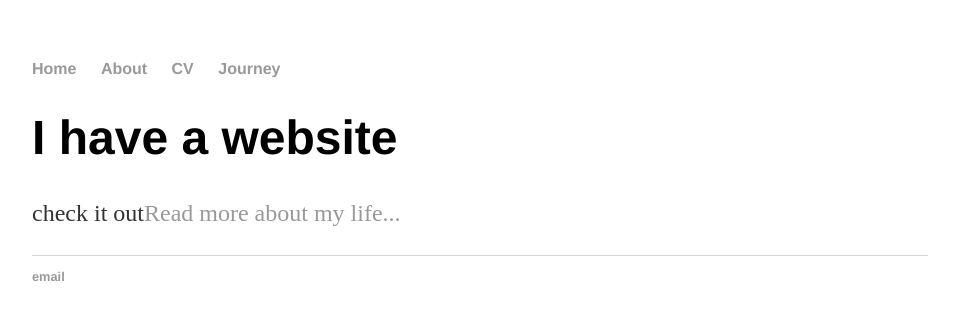
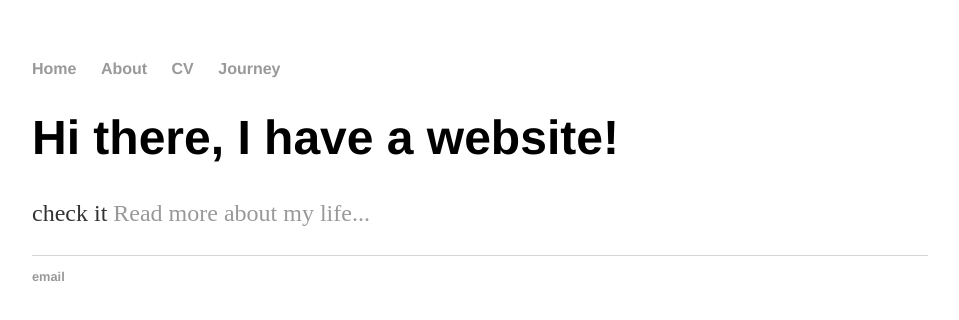
Before and after one commit to mastercbf/cam.github.io, a Jekyll site: the page built from index.html, in a window 1280 px wide. Shown: the top 320 px of the page, without its empty margins (160-1119 px from the left). Built offline with Jekyll 4.4.1, drawn with Linux system fonts in a browser that asks for light colours.

Commit message:
Update index.html

```diff
--- a/index.html
+++ b/index.html
@@ -1,8 +1,8 @@
 ---
 layout: default
-title: Cameron Feder
+title: Cameron F
 ---
 <div class="blurb">
-	<h1>I have a website</h1>
-	<p>check it out<a href="/about">Read more about my life...</a></p>
+	<h1>Hi there, I have a website!</h1>
+	<p>check it <a href="/about">Read more about my life...</a></p>
 </div><!-- /.blurb -->
```
